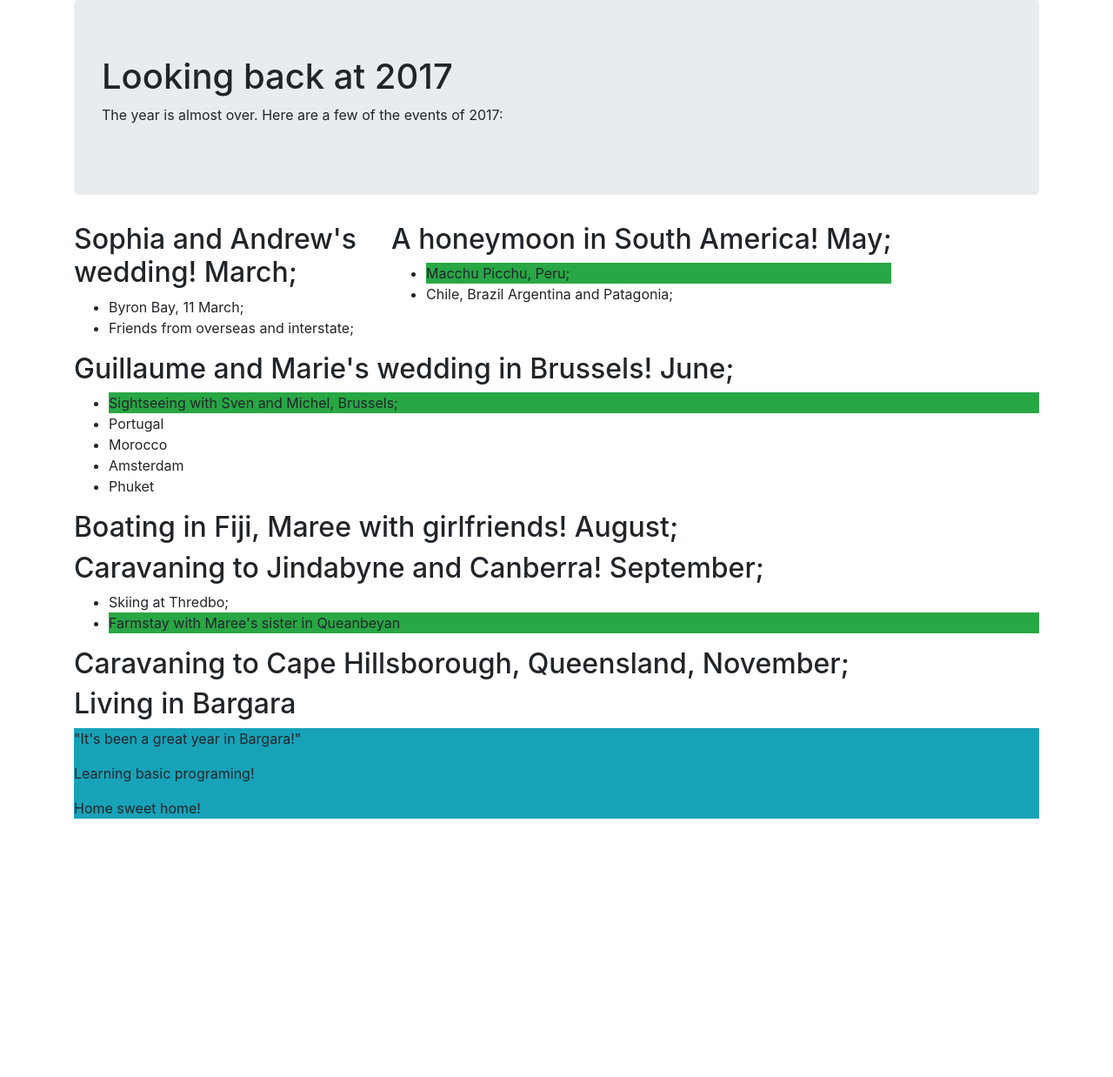
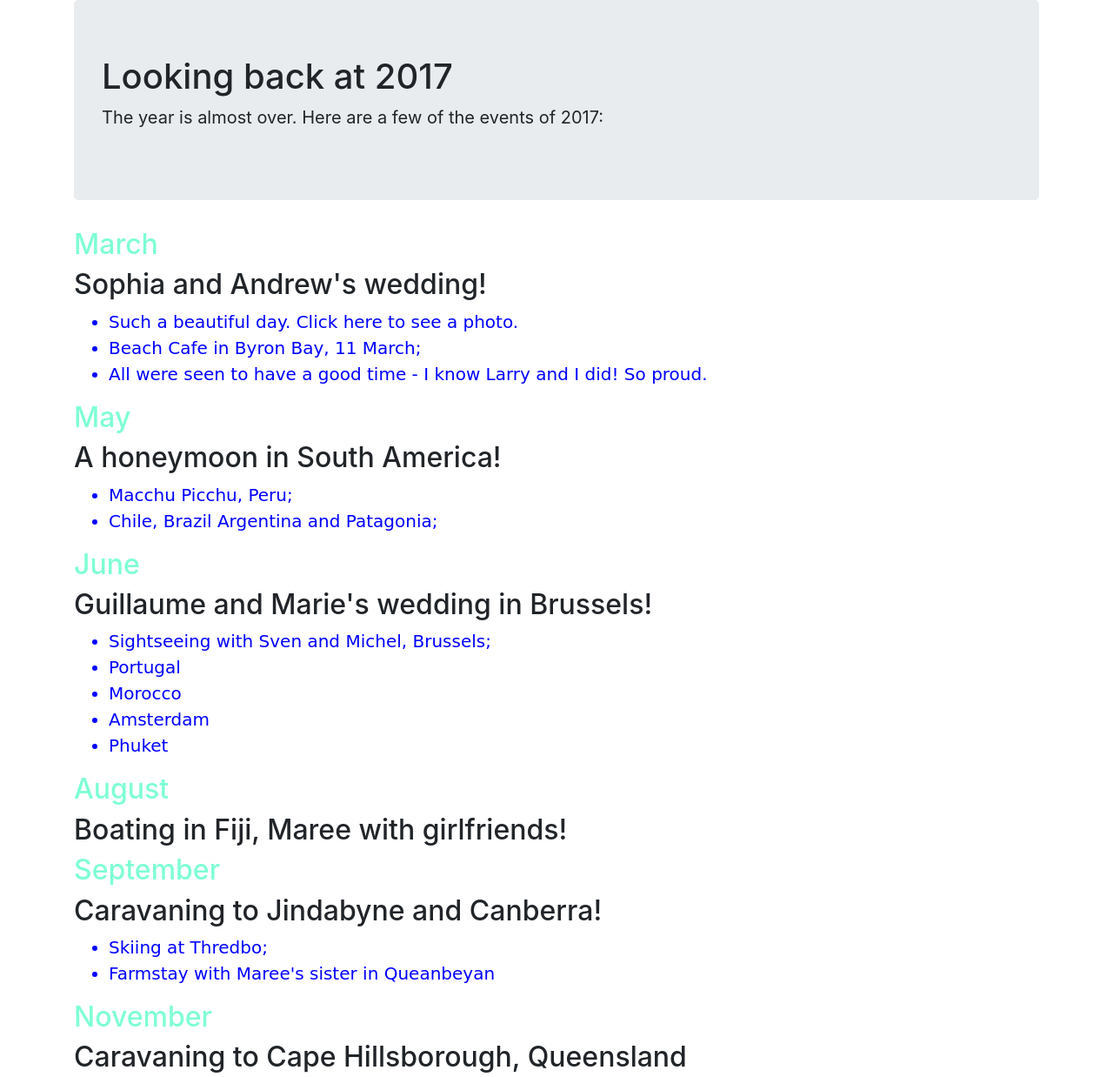
Before and after one commit to mareel/Year-in-review, a plain HTML site: page index.html in a window 1280 px wide. Shown: the top 1238 px of the page at 87% size. Before the commit the page ends 957 px from the top, so only its background shows below. Drawn offline with nearby package versions, Linux system fonts and the light colour scheme.

Commit message:
corrected spacing, hide photos, created month class

```diff
--- a/css/styles.css
+++ b/css/styles.css
@@ -0,0 +1,26 @@
+img {
+  margin: 5px;
+  height: 400px;
+  width: 400;
+  border: 1px solid #ccc;
+}
+
+li {
+  font-size: 20px;
+  font-family: cursive;
+  color: blue;
+}
+
+p {
+  font-size: 20px;
+}
+
+img {
+  display: none;
+}
+
+.month {
+  font: 30px;
+  color: aquamarine;
+  display: block;
+}
--- a/index.html
+++ b/index.html
@@ -3,6 +3,8 @@
   <head>
 
     <link rel="stylesheet" href="https://maxcdn.bootstrapcdn.com/bootstrap/4.0.0-beta.2/css/bootstrap.min.css" integrity="sha384-PsH8R72JQ3SOdhVi3uxftmaW6Vc51MKb0q5P2rRUpPvrszuE4W1povHYgTpBfshb" crossorigin="anonymous">
+
+    <link href="css/styles.css" rel="stylesheet" type="text/css">
 
     <script src="https://ajax.googleapis.com/.../jquery/3.2.1/jquery.min.js" type="text/javascript"></script>
 
@@ -19,48 +21,83 @@
         The year is almost over. Here are a few of the events of 2017:
         </p>
 		  </div>
-	   <div	class="row">
-		   <div class="col-md-4"
-         <div class="well">
-           <h2>Sophia and Andrew's wedding! March;</h2>
+	    <div class="panel-heading">
+        <div class="month">
+          <h2>March</h2>
+        </div>
+
+          <h2 class="panel-title">Sophia and Andrew's wedding!</h2>
+      </div>
+
+
+          <img src="img/Wedding/Wedding.JPG">
+
+
           <ul>
-           <li>Byron Bay, 11 March;</li>
-           <li>Friends from overseas and interstate;</li>
+            <li>Such a beautiful day. Click here to see a photo.</li>
+            <li>Beach Cafe in Byron Bay, 11 March;</li>
+            <li>All were seen to have a good time - I know Larry and I did! So proud.</li>
 
           </ul>
 
+        <div class="panel-heading">
+          <div class="month">
+            <h2>May</h2>
           </div>
-       <div class="panel panel-info">
-       <div class="panel-heading">
-       <h2 class="panel-title">A honeymoon in South America! May;</h2>
+            <h2 class="panel-title">A honeymoon in South America!</h2>
         </div>
+
         <div class="panel-body">
           <ul>
 
-          <li class="bg-success">Macchu Picchu, Peru;</li>
+            <li>Macchu Picchu, Peru;</li>
             <li>Chile, Brazil Argentina and Patagonia;</li>
           </ul>
+
         </div>
+
+        <div class="month">
+          <h2>June</h2>
         </div>
-   </div>
-   <h2>Guillaume and Marie's wedding in Brussels! June;</h2>
+
+
+          <h2>Guillaume and Marie's wedding in Brussels!</h2>
             <ul>
-      <li class="bg-success">Sightseeing with Sven and Michel, Brussels;</li>
+              <li>Sightseeing with Sven and Michel, Brussels;</li>
               <li>Portugal</li>
               <li>Morocco</li>
               <li>Amsterdam</li>
               <li>Phuket</li>
             </ul>
-   <h2>Boating in Fiji, Maree with girlfriends! August;</h2>
 
-   <h2>Caravaning to Jindabyne and Canberra! September;</h2>
+          <div class="month">
+            <h2>August</h2>
+          </div>
+
+            <h2>Boating in Fiji, Maree with girlfriends!</h2>
+
+            <img src="img/Fiji.JPG">
+
+          <div class="month">
+            <h2>September</h2>
+          </div>
+
+            <h2>Caravaning to Jindabyne and Canberra!</h2>
             <ul>
               <li>Skiing at Thredbo;</li>
-      <li class="bg-success">Farmstay with Maree's sister in Queanbeyan</li>
+              <li>Farmstay with Maree's sister in Queanbeyan</li>
             </ul>
-   <h2>Caravaning to Cape Hillsborough, Queensland, November;</h2>
+
+          <div class="month">
+            <h2>November</h2>
+          </div>
+
+            <h2>Caravaning to Cape Hillsborough, Queensland</h2>
+
+        </div>
 
       <h2>Living in Bargara</h2>
+
       <blockquote class="bg-info">
         <p>"It's been a great year in Bargara!"</p>
 
--- a/js/scripts.js
+++ b/js/scripts.js
@@ -0,0 +1,5 @@
+$(document).ready(function() {
+  $("img").click(function() {
+    $("img").show();
+  });
+});
```
Also changed, not shown: img/Wedding/Wedding.JPG (added), 1 other file. Lines whose indentation alone changed are shown as unchanged.
